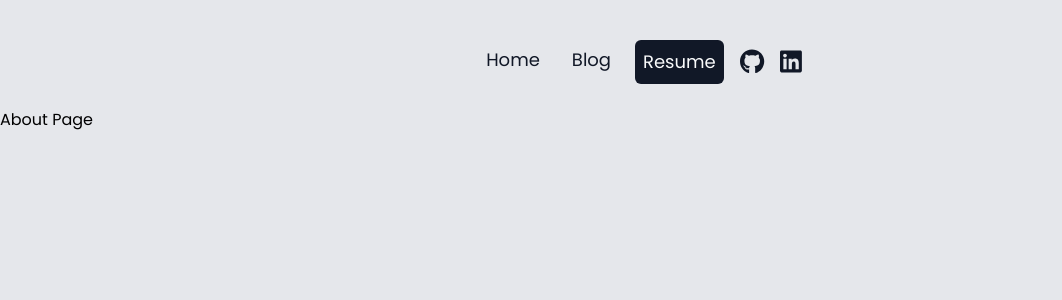
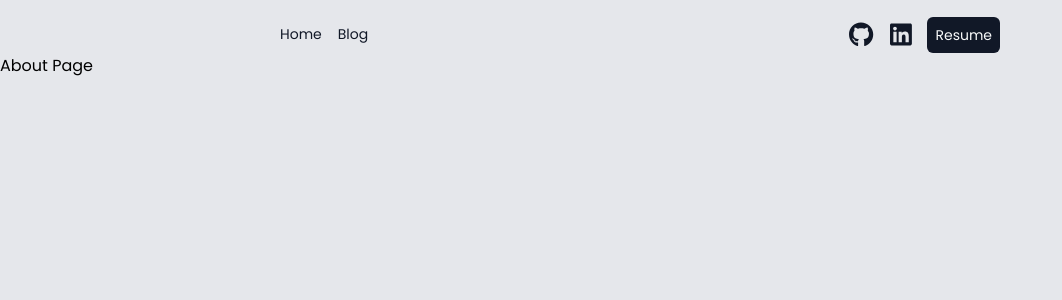
Before and after one commit to ABStein/official-blog, a Next.js app: page /about in a window 1280 px wide. Shown: the top 300 px of the page, without its empty margins (0-1062 px from the left). Built offline with nearby package versions, Linux system fonts and the light colour scheme.

Commit message:
final adjustments to homepage and navbar layout

```diff
--- a/app/(pages)/blog/page.js
+++ b/app/(pages)/blog/page.js
@@ -2,19 +2,11 @@ import Link from 'next/link';
 import { getPosts } from '../../lib/initSupabase';
 import ArticleCard from '@/app/components/ArticleCard';
 import dateFormatter from '@/app/lib/utils/dateFormatter';
+import getLatestPosts from '@/app/lib/utils/getLatestPosts';
 
 export default async function Blog() {
     // get all posts
     const posts = await getPosts();
-    // display latest posts helper function
-    const getLatestPosts = (posts) => {
-        posts.sort((a, b) => {
-            const postA = new Date(a.created_at);
-            const postB = new Date(b.created_at);
-            return postB - postA;
-        });
-        return posts;
-    }
     // get latest posts
     const latestPosts = getLatestPosts(posts);
     return (
--- a/app/Homepage.module.scss
+++ b/app/Homepage.module.scss
@@ -12,13 +12,13 @@
     @media #{'screen and (min-width: 30rem)'} {
         background-image: url('https://rhbyzhuaaoerydufggrk.supabase.co/storage/v1/object/sign/Images/gradient-frame.svg?token=eyJhbGciOiJIUzI1NiIsInR5cCI6IkpXVCJ9.eyJ1cmwiOiJJbWFnZXMvZ3JhZGllbnQtZnJhbWUuc3ZnIiwiaWF0IjoxNzExNDgxNzY3LCJleHAiOjE3NDMwMTc3Njd9.KyQEsYWA8DanNm-etdowOhwwdLxnqBD_tolUVlyg0LI&t=2024-03-26T19%3A36%3A07.554Z');
         background-repeat: no-repeat;
-        background-position: right calc(50% + -227px) bottom calc(50% + 350px);
+        background-position: right calc(50% + -227px) bottom calc(50% + 425px);
         background-size: clamp(1px, 80%, 355px) auto;
     }
     @media #{'screen and (min-width: 64rem)'} {
         background-image: url('https://rhbyzhuaaoerydufggrk.supabase.co/storage/v1/object/sign/Images/gradient-frame.svg?token=eyJhbGciOiJIUzI1NiIsInR5cCI6IkpXVCJ9.eyJ1cmwiOiJJbWFnZXMvZ3JhZGllbnQtZnJhbWUuc3ZnIiwiaWF0IjoxNzExNDgxNzY3LCJleHAiOjE3NDMwMTc3Njd9.KyQEsYWA8DanNm-etdowOhwwdLxnqBD_tolUVlyg0LI&t=2024-03-26T19%3A36%3A07.554Z');
         background-repeat: no-repeat;
-        background-position: right calc(50% + -227px) bottom calc(50% + 350px);
+        background-position: right calc(50% + -227px) bottom calc(50% + 450px);
         background-size: clamp(1px, 80%, 400px) auto;
     }
 }
--- a/app/components/Navbar/Navbar.module.css
+++ b/app/components/Navbar/Navbar.module.css
@@ -1,9 +1,9 @@
 .active {
     /* this rgb is from tailwind itself to represent indigo-500 */
-    border-bottom: 4px solid rgb(79 70 229);
+    border-bottom: 2px solid rgb(79 70 229);
     transition: 1s;
 }
 
 .inactive {
-    border-bottom: 4px solid transparent;
+    border-bottom: 2px solid transparent;
 }
--- a/app/components/Navbar/index.js
+++ b/app/components/Navbar/index.js
@@ -44,19 +44,16 @@ export default function Navbar() {
         return pathname === href;
     };
     return (
-        <header className='mx-auto pt-10 mb-6'>
-            <div className='flex justify-center items-center px-6 md:px-14 lg:px-24 w-full'>
+        <header className='responsive-content-width pt-4'>
+            <div className='flex justify-between items-center'>
                 <div className='flex flex-row'>
                     {links.map(({ href, label}) => (
-                        <Link key={href} className={`${isActive(href) ? styles['active'] : styles['inactive']} md:text-lg text-sm text-gray-900 inline-block px-2 cursor-pointer mx-2`} href={href}>
+                        <Link key={href} className={`${isActive(href) ? styles['active'] : styles['inactive']} md:text-md text-sm text-gray-900 inline-block p-2 cursor-pointer`} href={href}>
                             {label}
                         </Link>
                     ))}
                 </div>
-                <Link className='bg-gray-900 text-gray-50 hover:bg-indigo-500 hover:text-gray-50 mx-2 p-2 inline-block cursor-pointer md:text-lg text-sm rounded-md nav-link' href='https://drive.google.com/file/d/1NRiEVTDCSEcLudo95zl7Nzces14OUURf/view?usp=drive_link' target='_blank' rel='noreferrer'>
-                    Resume
-                </Link>
-
+                <div className='flex items-center'>
                     {icons.map(({icon, href, alt}, index) => (
                         <Link
                             href={href}
@@ -68,6 +65,10 @@ export default function Navbar() {
                             <FontAwesomeIcon size='lg' icon={icon} />
                         </Link>
                     ))}
+                    <Link className='bg-gray-900 text-gray-50 hover:bg-indigo-500 hover:text-gray-50 mx-2 p-2 inline-block cursor-pointer md:text-md text-sm rounded-md nav-link' href='https://drive.google.com/file/d/1NRiEVTDCSEcLudo95zl7Nzces14OUURf/view?usp=drive_link' target='_blank' rel='noreferrer'>
+                        Resume
+                    </Link>
+                </div>
             </div>
         </header>
     );
--- /dev/null
+++ b/app/lib/utils/getLatestPosts.js
@@ -0,0 +1,10 @@
+const getLatestPosts = (posts) => {
+    posts.sort((a, b) => {
+        const postA = new Date(a.created_at);
+        const postB = new Date(b.created_at);
+        return postB - postA;
+    });
+    return posts;
+}
+
+export default getLatestPosts;
--- a/app/page.js
+++ b/app/page.js
@@ -2,6 +2,7 @@ import Link from 'next/link';
 import { getPosts } from './lib/initSupabase';
 import styles from './Homepage.module.scss';
 import dateFormatter from '@/app/lib/utils/dateFormatter';
+import getLatestPosts from '@/app/lib/utils/getLatestPosts'
 import { FontAwesomeIcon } from '@fortawesome/react-fontawesome';
 import { faArrowRight } from '@fortawesome/free-solid-svg-icons';
 
@@ -9,14 +10,7 @@ export default async function HomePage() {
     // get all posts
     const posts = await getPosts();
     // display latest posts
-    const getLatestPosts = (posts) => {
-        posts.sort((a, b) => {
-            const postB = new Date(b.created_at);
-            const postA = new Date(a.created_at);
-            return postB - postA;
-        });
-        return posts;
-    }
+
     // get latest posts
     const latestPosts = getLatestPosts(posts);
     return (
@@ -35,9 +29,9 @@ export default async function HomePage() {
                     <h2 className='text-xl font-medium my-2'>Recently posted</h2>
                     <div className='my-6 mx-auto grid grid-cols-1 gap-9'>
                         {latestPosts.slice(0, 4).map((post) => (
-                            <div key={post.id} className='rounded-2xl nav-link group'>
+                            <div key={post.id} className='nav-link group border-b-gray-300 pb-4 border-b-2'>
                                 <Link href={`/blog/${post.slug}/`}>
-                                    <p className='pb-4 text-indigo-500'>{dateFormatter(post.created_at)}</p>
+                                    <p className='pb-4 text-gray-900'>{dateFormatter(post.created_at)}</p>
                                     <h3 className='group-hover:text-sky-400 text-xl font-semibold'>{post.title}</h3>
                                     <p className='pt-4'>
                                         {post.description}
```
Lines whose indentation alone changed are shown as unchanged.
